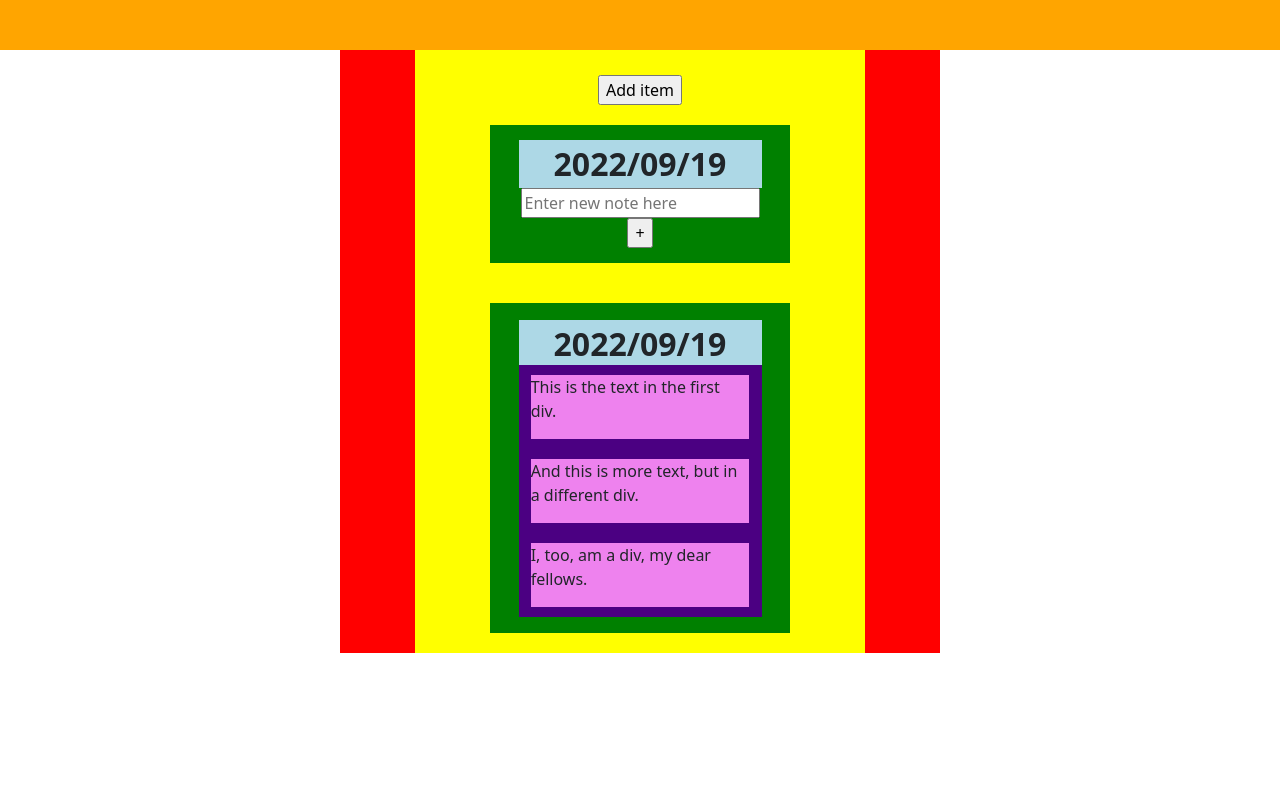
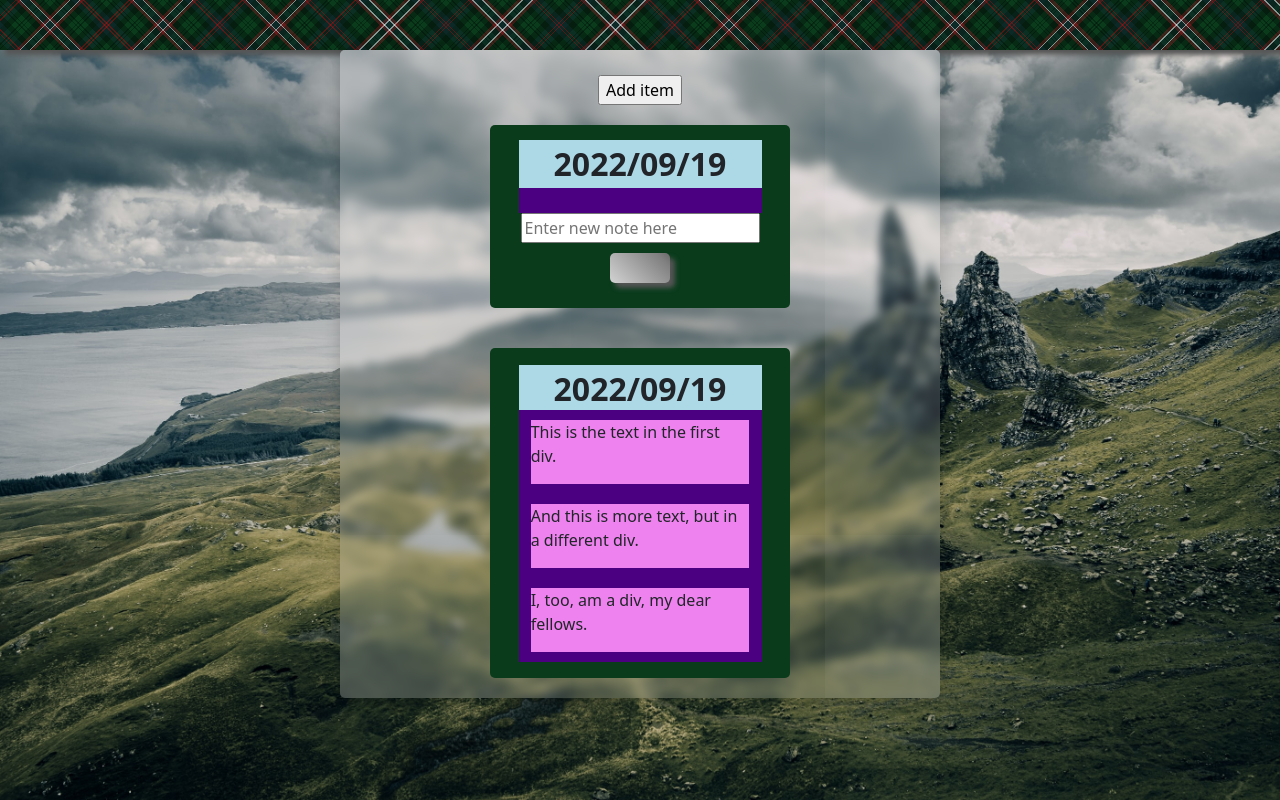
Before and after one commit to Cililocwee/to-do-app, a website built with webpack: page dist/index.html in a window 1280 px wide. Both pictures are taken after a click on the button "Add item". Built offline with nearby package versions, Linux system fonts and the light colour scheme.

Commit message:
Made it look scottish!! The MacTodo List lives! Added some styling to the button, don't like it though, will probably get rid of it.

```diff
--- a/src/functions/postcard.js
+++ b/src/functions/postcard.js
@@ -22,6 +22,7 @@ const postCards = (() => {
 
 
         function addItem(){
+            if(box.value.length < 1){return};
             const newItem = document.createElement('div');
             newItem.innerHTML = document.getElementById(utcLongForm).value;
             newItem.classList.add('to-do-item');
@@ -35,11 +36,20 @@ const postCards = (() => {
         box.type = 'text';
         box.placeholder = 'Enter new note here';
         box.id = utcLongForm;
-        box.addEventListener('enter', () => {addItem});
+        box.addEventListener('keypress', (event) => {
+            if(event.key === 'Enter'){
+                addItem();
+                box.value = '';
+            }
+        });
 
-        const addbtn = document.createElement('input');
-        addbtn.value = "+";
+        const addbtn = document.createElement('button');
+        addbtn.classList.add('button-87');
+        addbtn.value = "add";
         addbtn.onclick = addItem;
+        addbtn.addEventListener('click', () => {
+            box.value = '';
+        })
         addbtn.type = 'button';
 
         newDateCard.appendChild(box);
--- a/src/styles/style.css
+++ b/src/styles/style.css
@@ -1,11 +1,63 @@
-body, html {
+
+
+body,
+html {
     height: 100%;
     width: 100%;
     margin: 0;
     display: flex;
     align-items: center;
     flex-direction: column;
+    background-image: url('../assets/scottish-highlands.jpg');
+    background-position: center;
+    background-repeat: no-repeat;
+    background-size: cover;
+    background-attachment: fixed;
+    --scottish-background: repeating-linear-gradient(45deg, transparent, transparent 46px, rgba(255, 0, 0, .2) 46px, rgba(255, 0, 0, .2) 49px, rgba(255, 255, 255, .5) 49px, rgba(255, 255, 255, .5) 50px, transparent 50px, transparent 56px, rgba(255, 255, 255, .5) 56px, rgba(255, 255, 255, .5) 57px, rgba(255, 0, 0, 0.2) 57px, rgba(255, 0, 0, 0.2) 60px, transparent 60px, transparent 80px),
+        repeating-linear-gradient(135deg, transparent, transparent 46px, rgba(255, 0, 0, .2) 46px, rgba(255, 0, 0, .2) 49px, rgba(255, 255, 255, .5) 49px, rgba(255, 255, 255, .5) 50px, transparent 50px, transparent 56px, rgba(255, 255, 255, .5) 56px, rgba(255, 255, 255, .5) 57px, rgba(255, 0, 0, 0.2) 57px, rgba(255, 0, 0, 0.2) 60px, transparent 60px, transparent 80px),
+        repeating-linear-gradient(45deg, transparent, transparent 31px, rgba(0, 0, 0, .3) 31px, rgba(0, 0, 0, .3) 32px, transparent 32px, transparent 34px, rgba(0, 0, 0, .3) 34px, rgba(0, 0, 0, .3) 35px, transparent 35px, transparent 40px),
+        repeating-linear-gradient(135deg, transparent, transparent 31px, rgba(0, 0, 0, .3) 31px, rgba(0, 0, 0, .3) 32px, transparent 32px, transparent 34px, rgba(0, 0, 0, .3) 34px, rgba(0, 0, 0, .3) 35px, transparent 35px, transparent 40px),
+        repeating-linear-gradient(45deg, transparent, transparent 11px, rgba(255, 0, 0, .3) 11px, rgba(255, 0, 0, .3) 12px, transparent 12px, transparent 14px, rgba(255, 0, 0, .3) 14px, rgba(255, 0, 0, .3) 15px, transparent 15px, transparent 80px),
+        repeating-linear-gradient(135deg, transparent, transparent 11px, rgba(255, 0, 0, .3) 11px, rgba(255, 0, 0, .3) 12px, transparent 12px, transparent 14px, rgba(255, 0, 0, .3) 14px, rgba(255, 0, 0, .3) 15px, transparent 15px, transparent 80px),
+        repeating-linear-gradient(45deg, rgba(0, 0, 0, .3), rgba(0, 0, 0, .3) 6px, rgba(13, 29, 45, .4) 6px, rgba(13, 29, 45, .4) 20px, rgba(0, 0, 0, .3) 20px, rgba(0, 0, 0, .3) 26px, transparent 26px, transparent 40px),
+        repeating-linear-gradient(135deg, rgba(0, 0, 0, .3), rgba(0, 0, 0, .3) 6px, rgba(13, 29, 45, .4) 6px, rgba(13, 29, 45, .4) 20px, rgba(0, 0, 0, .3) 20px, rgba(0, 0, 0, .3) 26px, transparent 26px, transparent 40px);
+    --scottish-box-shadow: 5px 5px 5px #555;
+    --scottish-background-color: #0a3c1c;
 }
+
+
+/* CSS */
+.button-87 {
+  margin: 10px;
+  padding: 15px 30px;
+  text-align: center;
+  text-transform: uppercase;
+  transition: 0.5s;
+  background-size: 200% auto;
+  color: white;
+  border-radius: 5px;
+  display: block;
+  border: 0px;
+  font-weight: 700;
+  box-shadow: var(--scottish-box-shadow);
+  background-image: linear-gradient(45deg, lightgray 0%, gray  51%, black  100%);
+  cursor: pointer;
+  user-select: none;
+  -webkit-user-select: none;
+  touch-action: manipulation;
+}
+
+.button-87:hover {
+  background-position: right center;
+  /* change the direction of the change here */
+  color: #fff;
+  text-decoration: none;
+}
+
+.button-87:active {
+  transform: scale(0.95);
+}
+
 .content {
     background: red;
     width: 600px;
@@ -14,27 +66,52 @@ body, html {
     flex-direction: column;
     align-items: center;
     margin-top: 50px;
+    box-shadow: 0 0 1rem 0 rgba(0, 0, 0, .2);
+    border-radius: 5px;
+    position: relative;
+    z-index: 1;
+    background: inherit;
+    overflow: hidden;
+}
+
+.content::before {
+    content: "";
+    position: absolute;
+    background: inherit;
+    z-index: -1;
+    top: 0;
+    left: 0;
+    right: 0;
+    bottom: 0;
+    box-shadow: inset 0 0 2000px rgba(255, 255, 255, .5);
+    filter: blur(5px);
+    margin: -20px;
 }
 
 .header {
-    background: orange;
+    /*background: orange;*/
     width: 100%;
     height: 50px;
     position: fixed;
+    box-shadow: var(--scottish-box-shadow) ;
+    background:var(--scottish-background);
+    background-color: var(--scottish-background-color);
 }
 
 .view-box {
-    background: yellow;
+    /*background: yellow;*/
     width: 75%;
     height: fit-content;
     display: flex;
     flex-direction: column;
     align-items: center;
     padding-top: 25px;
+    /*background-color: rgba(255, 255, 255, .15);
+    backdrop-filter: blur(0px);*/
 }
 
 .date-card {
-    background: green;
+    background: var(--scottish-background-color);
     height: fit-content;
     padding: 15px;
     width: 300px;
@@ -43,6 +120,7 @@ body, html {
     justify-content: center;
     margin: 20px;
     align-items: center;
+    border-radius: 5px;
 }
 
 .date-display {
@@ -57,6 +135,7 @@ body, html {
 .to-do-container {
     background: indigo;
     height: fit-content;
+    min-height: 25px;
     width: 90%;
     display: flex;
     flex-direction: column;
```
Also changed, not shown: dist/a5c2be63195804ae52ba.jpg (added), dist/bundle.js, src/assets/scottish-highlands.jpg (added), 1 other file.
